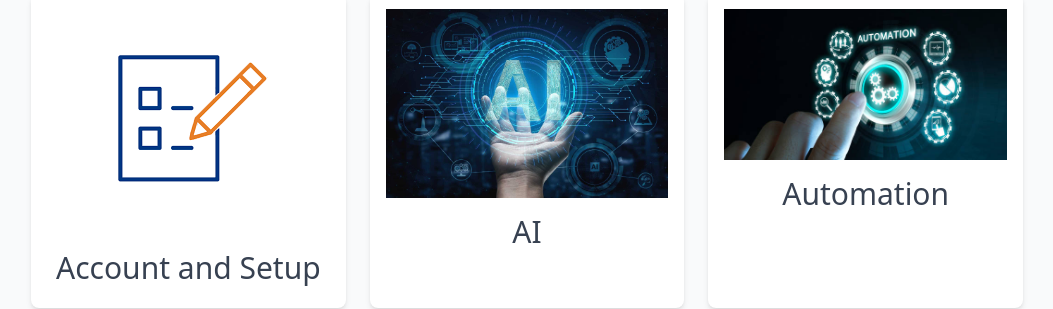
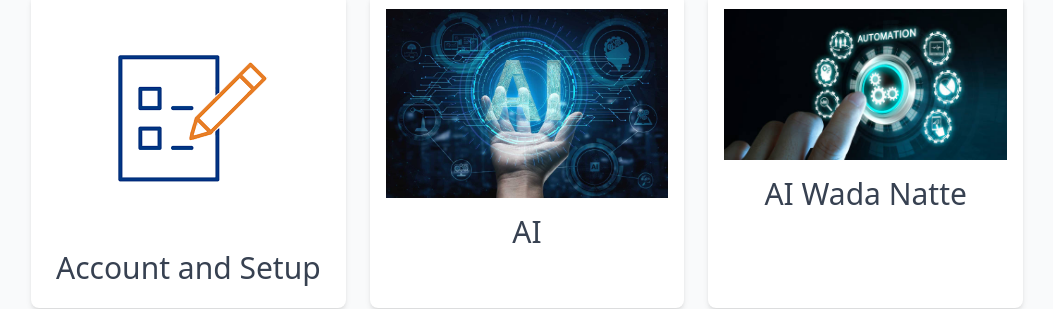
Before and after one commit to ThareeGithub/Website_Frontend_Task-1, a React (Vite) app: page / in a window 1280 px wide. Shown: the part 733-1042 px from the top of the page, without its empty margins (113-1166 px from the left). Built offline with nearby package versions, Linux system fonts and the light colour scheme.

Commit message:
Initial commit

```diff
--- a/src/App.jsx
+++ b/src/App.jsx
@@ -19,7 +19,7 @@ import image14 from './assets/Workspaces.jpeg';
 const categories = [
   { title: "Account and Setup", imgSrc: image1 },
   { title: "AI", imgSrc: image2 },
-  { title: "Automation", imgSrc: image3 },
+  { title: "AI Wada Natte", imgSrc: image3 },
   { title: "Commerce", imgSrc: image4 },
   { title: "CRM", imgSrc: image5 },
   { title: "Get Started", imgSrc: image6, label: "UPDATED" },
```
